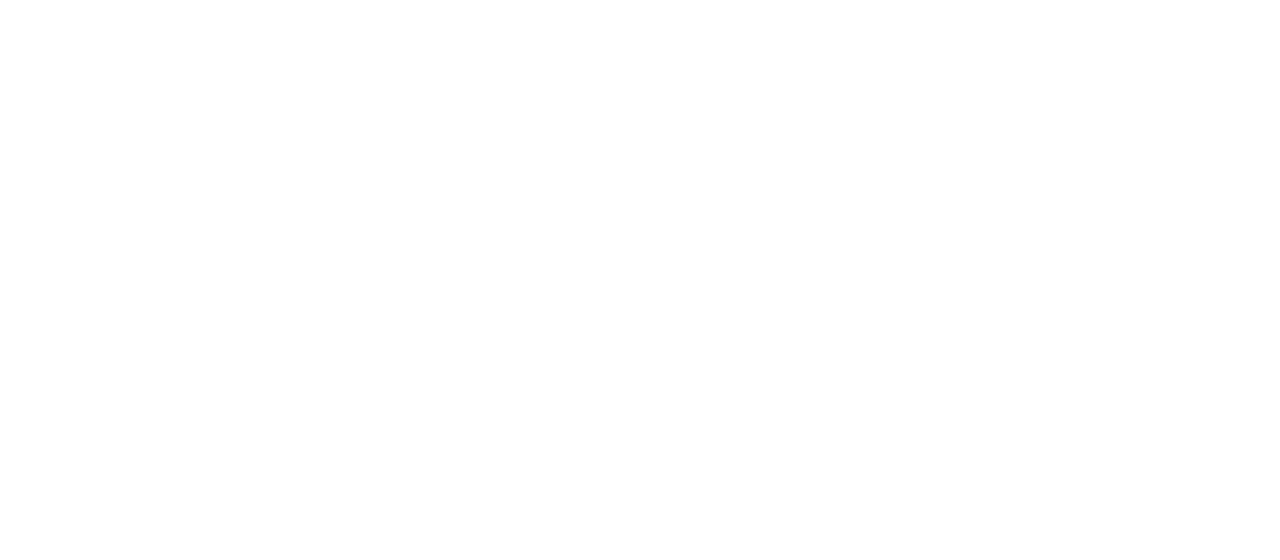
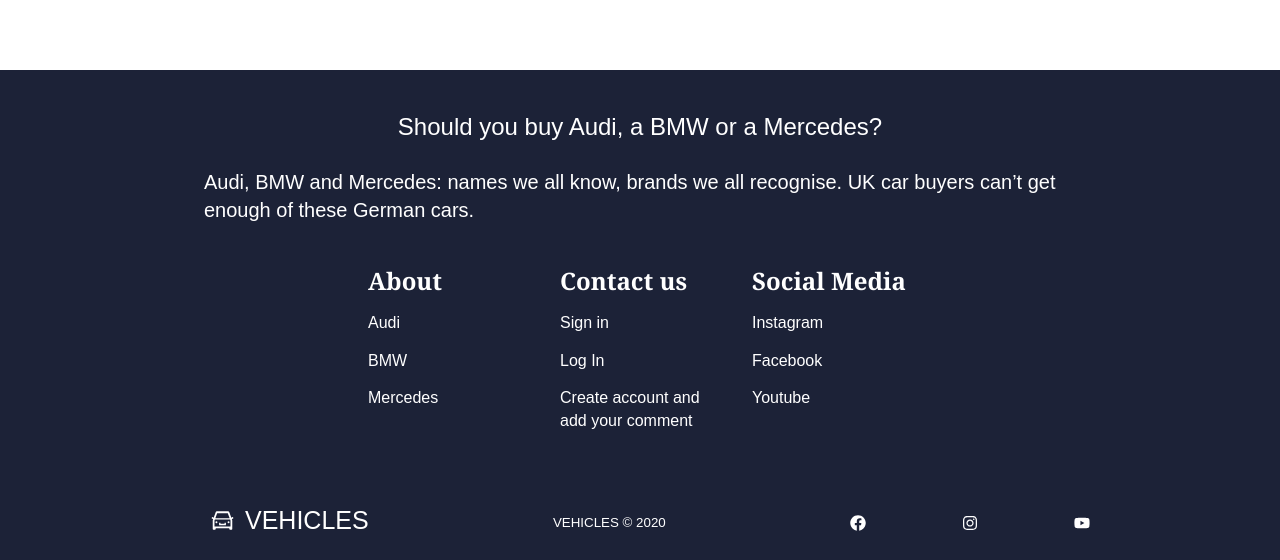
Before and after one commit to piricf/react-redux-firebase, a React (Create React App) app: page / in a window 1280 px wide. Shown: the part 1761-2321 px from the top of the page. Before the commit the page ends 1831 px from the top, so only its background shows below. Built offline with nearby package versions, Linux system fonts and the light colour scheme.

Commit message:
Footer done

```diff
--- a/src/App.tsx
+++ b/src/App.tsx
@@ -3,6 +3,7 @@
 import { BrowserRouter as Router, Switch, Route } from "react-router-dom";
 import HomePageView from './views/HomePageView';
 import Navbar from './components/Navbar';
+import Footer from './components/Footer';
 
 const App: React.FC = () => {
   return (
@@ -11,6 +12,7 @@
       <Switch>
         <Route path="/" exact component={HomePageView} />
       </Switch>
+      <Footer />
     </Router>
   );
 }
--- /dev/null
+++ b/src/components/Footer.tsx
@@ -0,0 +1,59 @@
+import React from "react"
+import { AiOutlineCar } from "react-icons/ai"
+import { FaFacebook, FaInstagram, FaYoutube } from "react-icons/fa";
+import { Link } from "react-router-dom"
+import "../css/Footer.css"
+
+const Footer: React.FC = () => {
+    return (
+        <div className="footer-container">
+            <p className="footer-subscription-heading">
+                Should you buy Audi, a BMW or a Mercedes?
+            </p>
+            <p className="footer-subscription-text">
+                Audi, BMW and Mercedes: names we all know, brands we all recognise. UK
+                car buyers can’t get enough of these German cars.
+            </p>
+            <div className="footer-links">
+                <div className="footer-link-wrapper">
+                    <div className="footer-link-items">
+                        <h2 className="footer-title">About </h2>
+                        <Link  to="/audi">Audi</Link>
+                        <Link to="/bmw">BMW</Link>
+                        <Link to="/mercedes">Mercedes</Link>
+                    </div>
+                    <div className="footer-link-items">
+                        <h2 className="footer-title">Contact us</h2>
+                        <Link to="/sign-in">Sign in</Link>
+                        <Link to="/log-in">Log In</Link>
+                        <Link to="/sign-up">Create account and add your comment</Link>
+                    </div>
+                    <div className="footer-link-items">
+                        <h2 className="footer-title">Social Media</h2>
+                        <Link to="/">Instagram</Link>
+                        <Link to="/">Facebook</Link>
+                        <Link to="/">Youtube</Link>
+                    </div>
+                </div>
+            </div>
+            <div className="social-media">
+                <div className="social-media-wrap">
+                    <div className="footer-logo">
+                        <Link to="/" className="social-logo">
+                            <AiOutlineCar className="navbar-icon" />
+                            VEHICLES
+                        </Link>
+                    </div>
+                    <small>VEHICLES © 2020</small>
+                    <div className="social-icons">
+                        <FaFacebook />
+                        <FaInstagram />
+                        <FaYoutube />
+                    </div>
+                </div>
+            </div>
+        </div>
+    )
+}
+
+export default Footer
--- /dev/null
+++ b/src/css/Footer.css
@@ -0,0 +1,134 @@
+.footer-container {
+  background-color: #1c2237;
+  padding: 40px 0 20px 0;
+  display: flex;
+  flex-direction: column;
+  justify-content: center;
+  align-items: center;
+}
+
+.footer-subscription {
+  display: flex;
+  flex-direction: column;
+  justify-content: center;
+  align-items: center;
+  text-align: center;
+  margin-bottom: 24px;
+  color: #fff;
+}
+
+.footer-subscription > p {
+  font-family: "Trebuchet MS", "Lucida Sans Unicode", "Lucida Grande",
+    "Lucida Sans", Arial, sans-serif;
+}
+
+.footer-subscription-heading {
+  color: #fff;
+  margin-bottom: 24px;
+  font-size: 24px;
+}
+
+.footer-subscription-text {
+  display: flex;
+  justify-content: center;
+  color: #fff;
+  margin-bottom: 24px;
+  font-size: 20px;
+  margin-left: 24px;
+  width: 70%;
+}
+
+.footer-links {
+  width: 100%;
+  max-width: 1000px;
+  display: flex;
+  justify-content: center;
+}
+
+.footer-link-wrapper {
+  display: flex;
+}
+
+.footer-link-items {
+  display: flex;
+  flex-direction: column;
+  align-items: flex-start;
+  margin: 16px;
+  text-align: left;
+  width: 160px;
+  box-sizing: border-box;
+}
+
+.footer-title {
+  color: #fff;
+  font-family: Cambria, Cochin, Georgia, Times, "Times New Roman", serif;
+  margin-bottom: 15px;
+}
+
+.footer-link-items a {
+  color: #fff;
+  text-decoration: none;
+  margin-bottom: 15px;
+}
+
+.footer-link-items a:hover {
+  color: #f00946;
+  transition: 0.3s ease-out;
+  transform: scale(1.2);
+}
+
+.social-media {
+  max-width: 1000px;
+  width: 100%;
+}
+
+.social-media-wrap {
+  display: flex;
+  justify-content: space-between;
+  align-items: center;
+  width: 90%;
+  max-width: 1000px;
+  margin: 40px auto 0 auto;
+}
+
+.social-logo {
+  color: #fff;
+  justify-self: flex-start;
+  margin-left: 20px;
+  cursor: pointer;
+  text-decoration: none;
+  font-size: 25px;
+  display: flex;
+  align-items: center;
+  margin-bottom: 5px;
+}
+
+.social-logo:hover {
+  color: #f00946;
+  transition: all 1.3s ease-out;
+  transform: scale(1.1);
+}
+
+small {
+  color: #fff;
+}
+
+.social-icons {
+  color: #fff;
+  display: flex;
+  justify-content: space-between;
+  align-items: center;
+  width: 240px;
+}
+
+@media screen and (max-width: 820px) {
+  .footer-links {
+    padding-top: 20px;
+  }
+  .footer-link-wrapper {
+    flex-direction: column;
+  }
+  .social-media-wrap {
+    flex-direction: column;
+  }
+}
--- a/src/css/Navbar.css
+++ b/src/css/Navbar.css
@@ -3,7 +3,7 @@
   height: 80px;
   display: flex;
   align-items: center;
-  font-size: 1.2em;
+  font-size: 25px;
   position: sticky;
   top: 0;
   z-index: 1;
```
